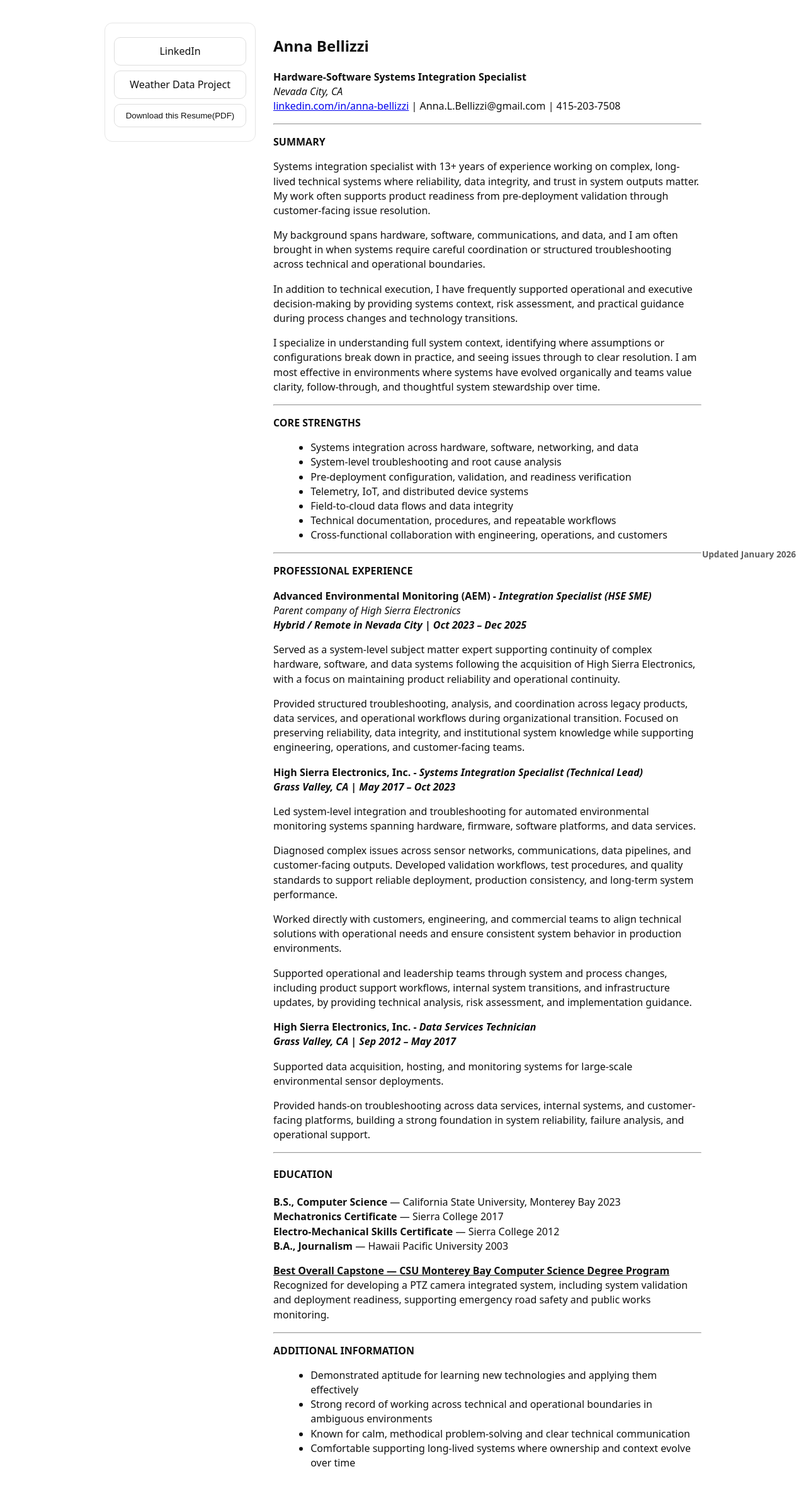
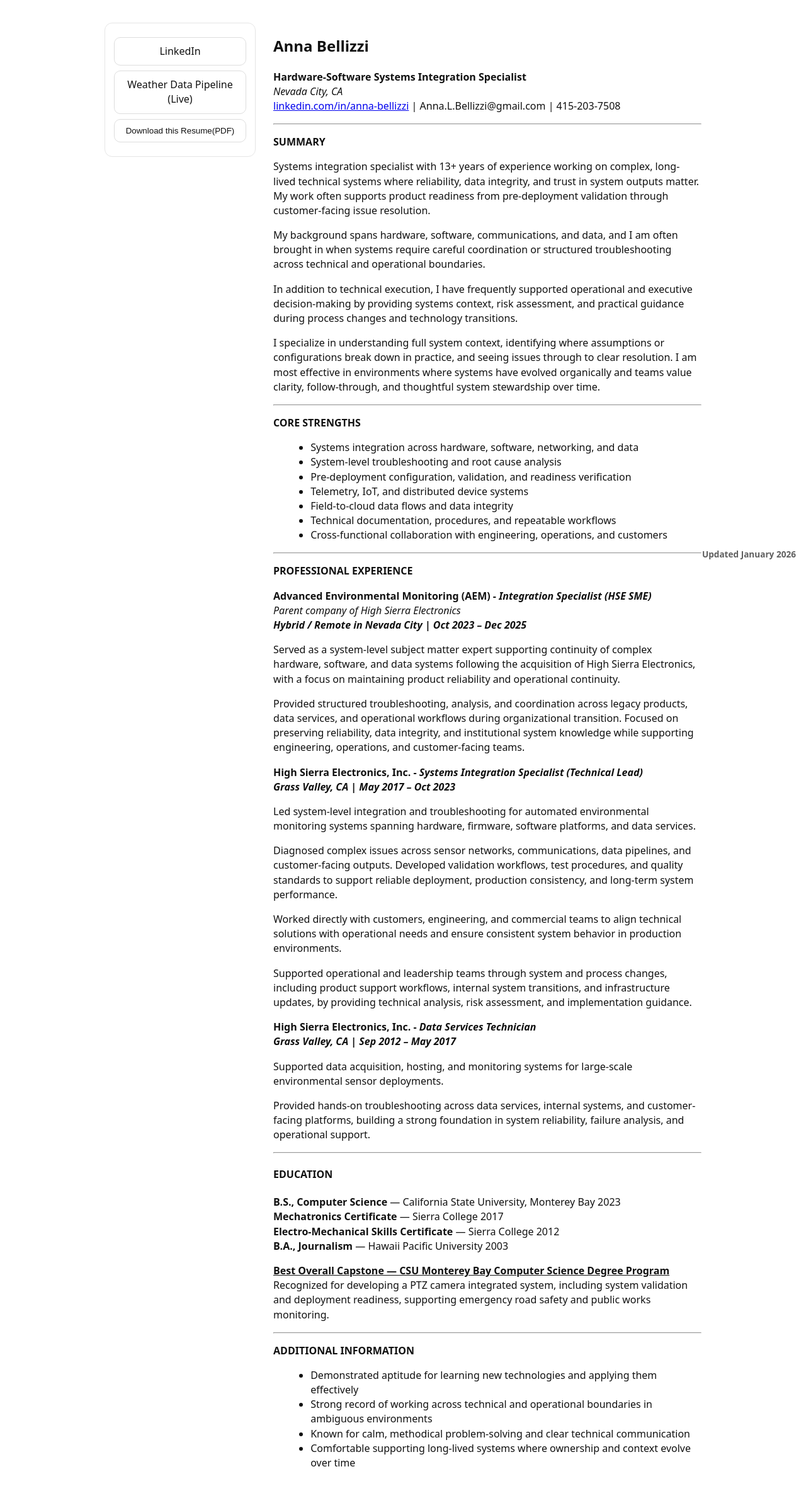
Before and after one commit to jostagirl/PublicResume, a Jekyll site: the page built from index.md, in a window 1280 px wide. Shown: the whole page at 63% size. Built offline with Jekyll 4.4.1, drawn with Linux system fonts in a browser that asks for light colours; our own code applies the rules of GitHub Pages for plain Markdown files.

Commit message:
Publish resume site update

```diff
--- a/_layouts/default.html
+++ b/_layouts/default.html
@@ -27,7 +27,7 @@
     <main class="wrap">
       <aside class="side" aria-label="Resume links">
         <a href="{{ page.linkedin | default: 'https://www.linkedin.com/in/anna-bellizzi/' }}" target="_blank" rel="noopener">LinkedIn</a>
-        <a href="{{ page.data | default: 'https://data.annabellizzi.com/' }}" target="_blank" rel="noopener">Weather Data Project</a>
+        <a href="{{ page.data | default: 'https://data.annabellizzi.com/' }}" target="_blank" title="Data Pipeline Project using live weather telemetry" rel="noopener">Weather Data Pipeline (Live)</a>
         <button type="button" onclick="window.print()">Download this Resume(PDF)</button>
       </aside>
 
```
